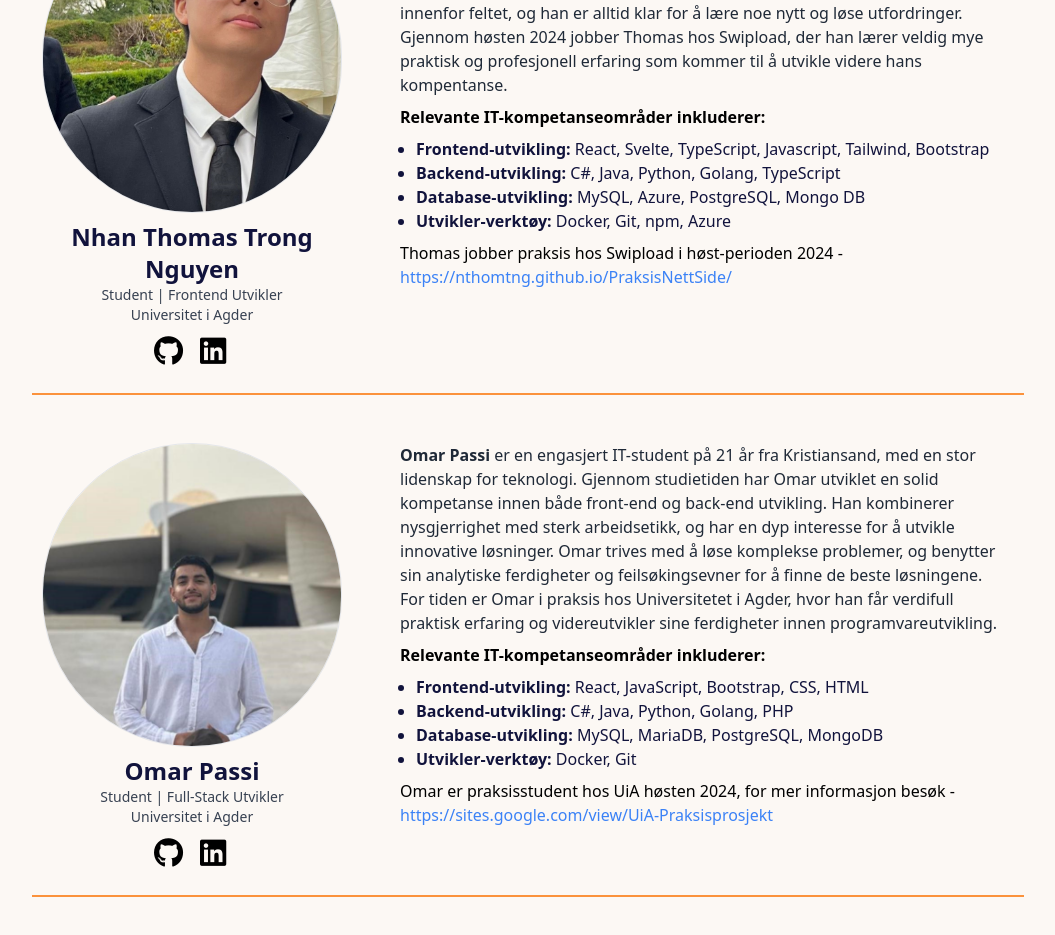
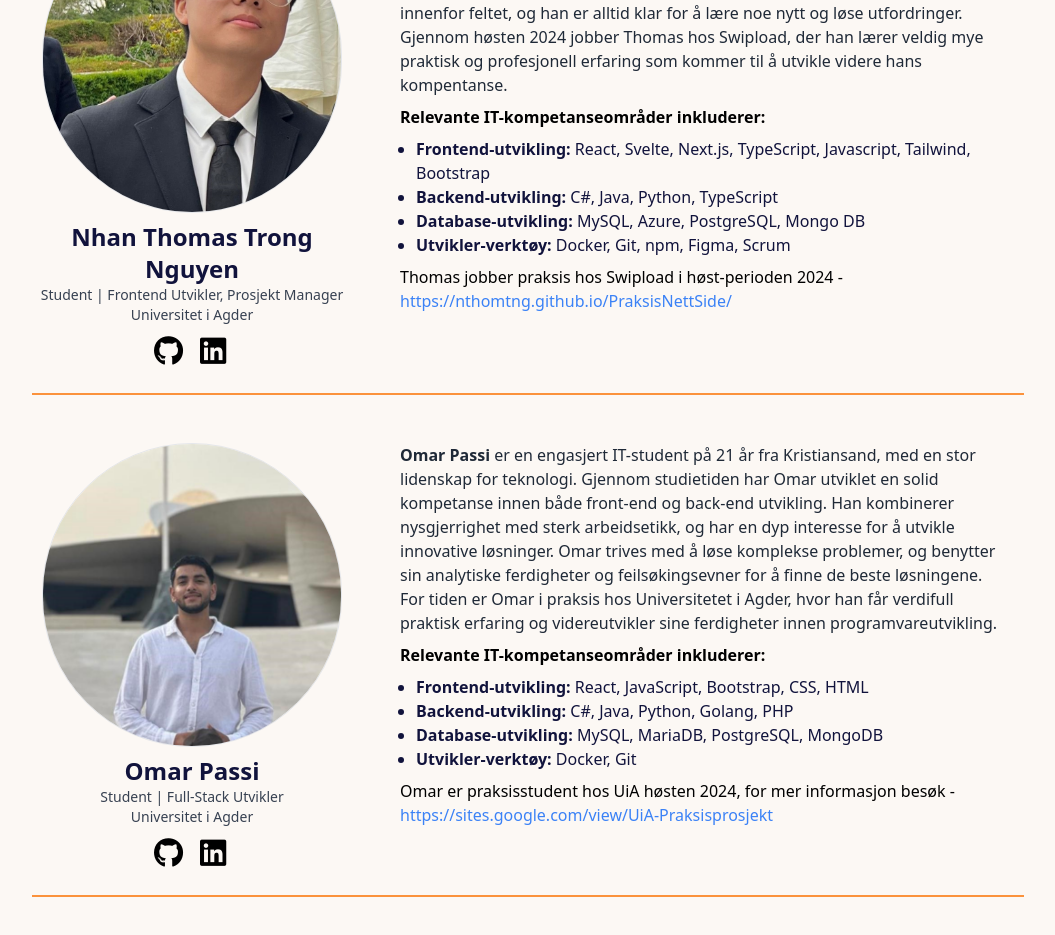
Before and after one commit to thevithach/Gruppe-1-IS-310, a React (Vite) app: page / in a window 1280 px wide. Shown: the part 1440-2375 px from the top of the page, without its empty margins (112-1167 px from the left). Built offline with nearby package versions, Linux system fonts and the light colour scheme; a web font is replaced by a local one.

Commit message:
endring på thomas- About

```diff
--- a/src/components/About/About.tsx
+++ b/src/components/About/About.tsx
@@ -30,7 +30,7 @@ const About = () => {
       <ProfileCard
         name="Nhan Thomas Trong Nguyen"
         nameBold="Nhan Thomas"
-        title="Student | Frontend Utvikler"
+        title="Student | Frontend Utvikler, Prosjekt Manager"
         university="Universitet i Agder"
         githubUrl="https://github.com/NThomTNg"
         linkedinUrl="https://www.linkedin.com/in/nhan-thomas-nguyen-024860253/"
@@ -40,14 +40,15 @@ const About = () => {
           frontend: [
             "React",
             "Svelte",
+            "Next.js",
             "TypeScript",
             "Javascript",
             "Tailwind",
             "Bootstrap",
           ],
-          backend: ["C#", "Java", "Python", "Golang", "TypeScript"],
+          backend: ["C#", "Java", "Python", "TypeScript"],
           database: ["MySQL", "Azure", "PostgreSQL", "Mongo DB"],
-          tools: ["Docker", "Git", "npm", "Azure"],
+          tools: ["Docker", "Git", "npm", "Figma", "Scrum"],
         }}
         additionalInfo="Thomas jobber praksis hos Swipload i høst-perioden 2024 -"
         personalWebsite="https://nthomtng.github.io/PraksisNettSide/"
```
